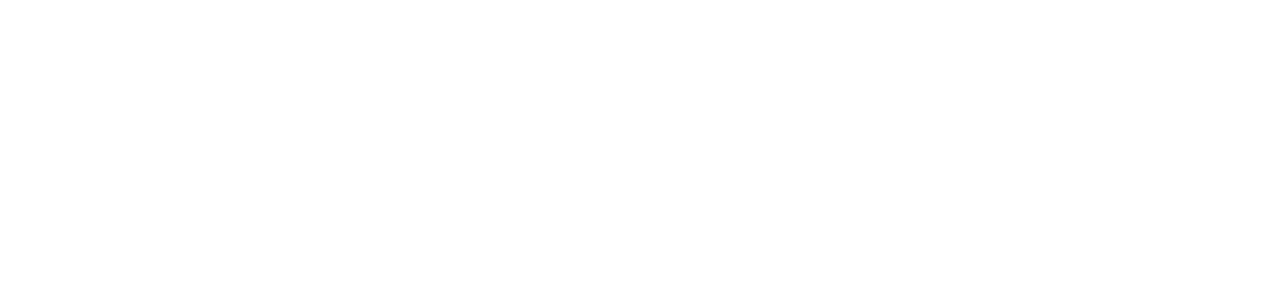
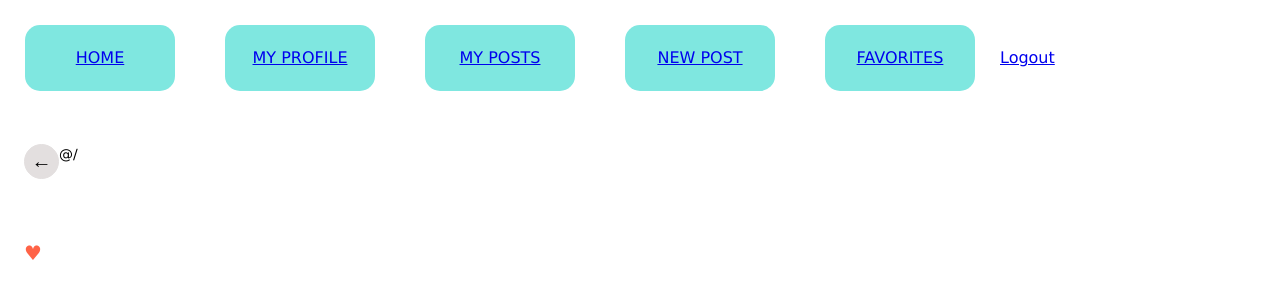
Before and after one commit to powellniki/learning-moments, a React (Vite) app: page /AllPosts/1 in a window 1280 px wide. Shown: the top 300 px of the page. Built offline with nearby package versions, Linux system fonts and the light colour scheme; no server answers; sample sign-in values are in the browser's storage.

Commit message:
added link to see individual posts when clicked, added edit button which only appears if the user is the author

```diff
--- a/src/components/AllPosts/Post.css
+++ b/src/components/AllPosts/Post.css
@@ -10,8 +10,9 @@
 }
 
 .post-body {
-  font-size: 14px;
+  font-size: .875rem;
   font-family: Verdana, Geneva, Tahoma, sans-serif;
+  line-height: 1.25rem;
 }
 
 .post-title {
@@ -20,7 +21,8 @@
 }
 
 .post-info {
-  font-size: 12px;
+  font-size: .875rem;
+  line-height: 1.25rem;
 }
 
 li {
@@ -30,13 +32,12 @@ li {
 }
 
 .like-object{
-  /* margin-left: 90%; */
   display: flex;
   justify-content: flex-end;
 }
 
 .like-heart {
-  font-size: 20px;
+  font-size: 15px;
   color: tomato;
   border: none;
   background-color: transparent;
--- a/src/components/AllPosts/Post.jsx
+++ b/src/components/AllPosts/Post.jsx
@@ -1,13 +1,17 @@
+import { Link } from "react-router-dom"
 import "./Post.css"
+import { PostDetails } from "./PostDetails.jsx"
 
 
 export const Post = ({post, likeCount}) => {
 
     return (
-        <div key={post.id} className="underline">
+        <div className="underline">
             <section className="post">
                 <div className="post-info">@{post.user.userName}/ <span className="post-topic">{post.topic.name}</span></div>
-                <div className="post-title">{post.title}</div>
+                    <Link to={`/AllPosts/${post.id}`}>
+                        <div className="post-title">{post.title}</div>
+                    </Link>
                 <div className="post-body">{post.body}</div>
                 <div className="like-object">
                     <button className="like-heart"> ♥ </button>
--- /dev/null
+++ b/src/components/AllPosts/PostDetails.css
@@ -0,0 +1,67 @@
+
+.post-header {
+    display: flex;
+}
+
+
+.btn-back {
+    background-color: rgb(227, 223, 223);
+    border: 1px rgb(227, 223, 223) solid;
+    font-size: 20px;
+    height: 35px;
+    width: 35px;
+    border-radius: 100px;
+}
+
+.btn-edit {
+  margin-left: 75%;
+}
+
+.post {
+    background-color: var(--white);
+    margin: 0.25rem 0;
+    padding: 1rem;
+    font-family: Verdana, Geneva, Tahoma, sans-serif;
+  }
+
+  .post > * {
+    padding: 0.5rem;
+  }
+
+  .post-body {
+    font-size: .875rem;
+    font-family: Verdana, Geneva, Tahoma, sans-serif;
+    line-height: 1.25rem;
+  }
+
+  .post-title {
+    font-size: 18px;
+    font-weight: bold;
+  }
+
+  .post-info {
+    font-size: .875rem;
+    line-height: 1.25rem;
+  }
+
+
+  .post-topic {
+    color: rgb(172, 198, 198);
+  }
+
+  .post:hover {
+    background-color: transparent;
+  }
+
+  .like-heart {
+    font-size: 20px;
+    color: tomato;
+    border: none;
+    background-color: transparent;
+  }
+
+  .like-count {
+    font-family: 'Lucida Sans', 'Lucida Sans Regular', 'Lucida Grande', 'Lucida Sans Unicode', Geneva, Verdana, sans-serif;
+    font-size: 12px;
+    margin-top: 8px;
+  }
--- /dev/null
+++ b/src/components/AllPosts/PostDetails.jsx
@@ -0,0 +1,50 @@
+import { useEffect, useState } from "react"
+import { useParams } from "react-router-dom"
+import { getPostByPostId } from "../../services/postServices.js"
+import "./Post.css"
+import "./PostDetails.css"
+
+
+export const PostDetails = ({currentUser}) => {
+    const [post, setPost] = useState({})
+
+
+
+    const {postId} = useParams()
+
+
+    useEffect(() => {
+        getPostByPostId(postId).then(postData => {
+            const postObject = postData[0]
+            setPost(postObject)
+        })
+    }, [postId])
+
+    const handleEdit = () => {
+        console.log("edit button clicked!")
+        // will need to eventually add navigation to take us to edit post
+    }
+
+
+    return (
+        <div>
+            <article className="post">
+                    <div className="post-header">
+                        <span><button className="btn-back">←</button></span>
+                        <div>
+                            <span className="post-info">@{post.user?.userName}/<span className="post-topic">{post.topic?.name}</span></span>
+                        </div>
+                    </div>
+                    <div className="post-title">{post.title}</div>
+                    <div className="post-info">{post.date}</div>
+                    <p className="post-body">{post.body}</p>
+                    <div><span className="like-heart"> ♥ </span><span>{post.likes?.length}</span></div>
+            </article>
+            <div className="btn-edit-container">
+                {/* if the logged in user is the author of that post, the edit button should display */}
+                {currentUser.id === post?.userId ? <button onClick={handleEdit} className="btn-edit">Edit Post</button> : ""}
+            </div>
+        </div>
+
+    )
+}
--- a/src/components/AllPosts/SearchBar.jsx
+++ b/src/components/AllPosts/SearchBar.jsx
@@ -27,12 +27,12 @@ export const SearchBar = ({allPosts, setSelectedTopic, filteredTopics, setDispla
 
 
     return (
-        <div key="filter-container">
+        <div>
             <div className="dropdown">
                 <select onChange={(event) => setSelectedTopic(event.target.value)} id="topics">
                     <option value="0">all topics...</option>
                         {topics.map(topic => {
-                            return <option key="topic-info" value={topic.id}>{topic.name}</option>
+                            return <option key={topic.id}>{topic.name}</option>
                         })}
                 </select>
             </div>
--- a/src/components/NavigationBar/NavigationBar.jsx
+++ b/src/components/NavigationBar/NavigationBar.jsx
@@ -7,7 +7,7 @@ export const NavigationBar = () => {
     return (
         <ul className="navigation">
             <li className="nav-item">
-                <Link to="/AllPosts">HOME</Link>
+                <Link to="/">HOME</Link>
             </li>
             <li className="nav-item">
                 <Link to="/profile">MY PROFILE</Link>
@@ -39,19 +39,3 @@ export const NavigationBar = () => {
         </ul>
     )
 }
-        // <nav className="navigation">
-        //     <div className="nav-main">
-        //         <ul>
-        //             <li className="nav-item">HOME</li>
-        //             <li className="nav-item">MY PROFILE</li>
-        //             <li className="nav-item">MY POSTS</li>
-        //             <li className="nav-item">NEW POST</li>
-        //             <li className="nav-item">FAVORITES</li>
-        //         </ul>
-        //     </div>
-        //     <div className="nav-logout">
-        //         <ul>
-        //             <li className="nav-item">LOGOUT</li>
-        //         </ul>
-        //     </div>
-        // </nav>
--- a/src/components/auth/Login.jsx
+++ b/src/components/auth/Login.jsx
@@ -18,6 +18,7 @@ export const Login = () => {
           "learning_user",
           JSON.stringify({
             id: user.id,
+            userName: user.userName
           })
         )
 
--- a/src/services/postServices.js
+++ b/src/services/postServices.js
@@ -2,3 +2,8 @@
 export const getAllPosts = async () => {
     return fetch('http://localhost:8088/posts?_expand=topic&_expand=user&_embed=likes').then((res) => res.json())
 }
+
+
+export const getPostByPostId = (postId) => {
+    return fetch(`http://localhost:8088/posts?id=${postId}&_expand=topic&_expand=user&_embed=likes`).then((res) => res.json())
+}
--- a/src/views/ApplicationViews.jsx
+++ b/src/views/ApplicationViews.jsx
@@ -2,6 +2,7 @@ import { Routes, Route, Outlet } from "react-router-dom"
 import { AllPosts } from "../components/AllPosts/AllPosts.jsx"
 import { NavigationBar } from "../components/NavigationBar/NavigationBar.jsx"
 import { useEffect, useState } from "react"
+import { PostDetails } from "../components/AllPosts/PostDetails.jsx"
 
 export const ApplicationViews = () => {
     const [currentUser, setCurrentUser] = useState({})
@@ -22,7 +23,11 @@ export const ApplicationViews = () => {
             >
                 <Route index element={<AllPosts />} />
 
-                <Route path="AllPosts" element={<AllPosts />} />
+                <Route path="AllPosts">
+                    {/* <Route index element={<AllPosts />} /> */}
+                    <Route path=":postId" element={<PostDetails currentUser={currentUser} />}/>
+                </Route>
+
                 <Route path="profile" element={<>My Profile</>} />
                 <Route path="posts" element={<>My Posts</>} />
                 <Route path="newpost" element={<>Create Post Here</>} />
```
